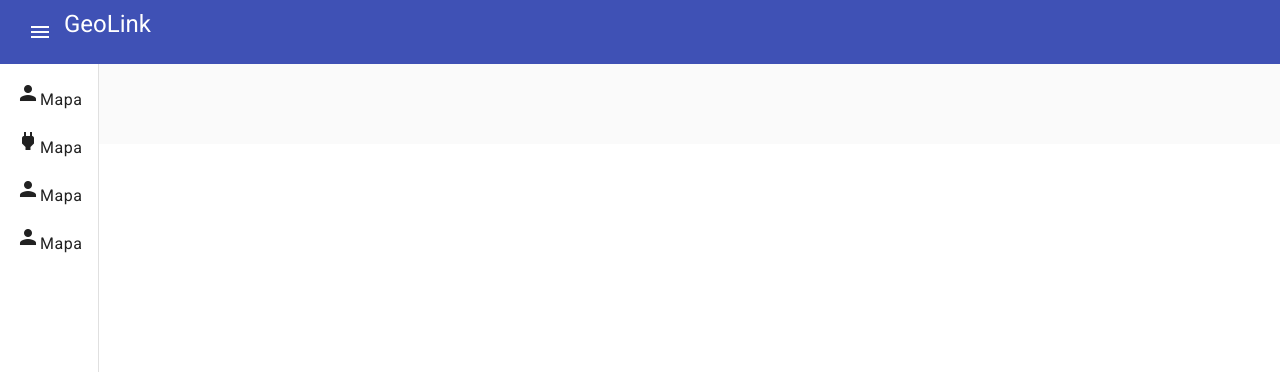
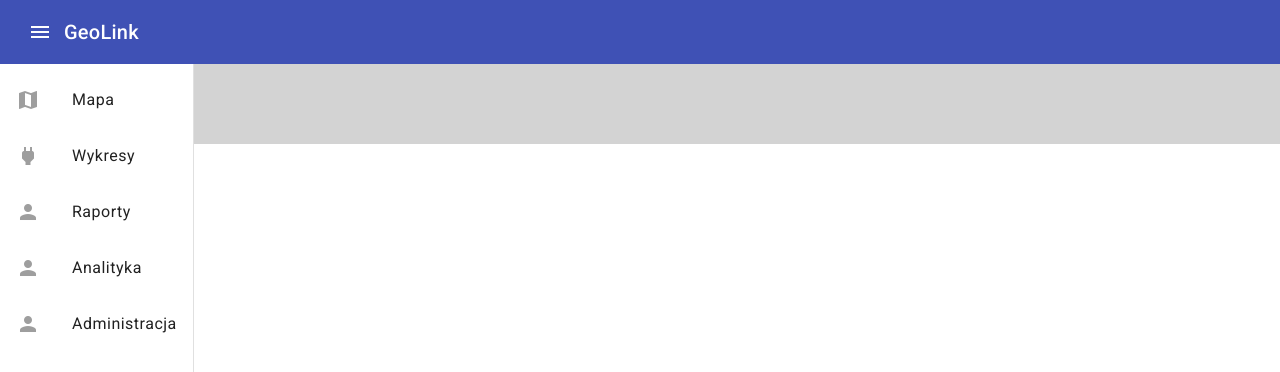
Before and after one commit to XardasLord/EOP.GeoLink, an Angular app in the folder src/GeoLink.Client/: page / in a window 1280 px wide. Shown: the top 372 px of the page. Built offline with nearby package versions, Linux system fonts and the light colour scheme.

Commit message:
Improve navigation menu styling with new Angular Materials version 15

```diff
--- a/src/GeoLink.Client/src/app/core/ui/navigation/navigation.component.html
+++ b/src/GeoLink.Client/src/app/core/ui/navigation/navigation.component.html
@@ -6,26 +6,32 @@
       <mat-list-item
         [routerLink]="RoutePaths.Map"
         routerLinkActive="active-route">
-        <mat-icon matListIcon>person</mat-icon>
-        <span matLine *ngIf="sidenav.opened">Mapa</span>
+        <mat-icon matListItemIcon>map</mat-icon>
+        <span matListItemTitle *ngIf="sidenav.opened">Mapa</span>
       </mat-list-item>
       <mat-list-item
         [routerLink]="RoutePaths.Map"
         routerLinkActive="active-route">
-        <mat-icon matListIcon>power</mat-icon>
-        <span matLine *ngIf="sidenav.opened">Mapa</span>
+        <mat-icon matListItemIcon>power</mat-icon>
+        <span matListItemTitle *ngIf="sidenav.opened">Wykresy</span>
       </mat-list-item>
       <mat-list-item
         [routerLink]="RoutePaths.Map"
         routerLinkActive="active-route">
-        <mat-icon matListIcon>person</mat-icon>
-        <span matLine *ngIf="sidenav.opened">Mapa</span>
+        <mat-icon matListItemIcon>person</mat-icon>
+        <span matListItemTitle *ngIf="sidenav.opened">Raporty</span>
       </mat-list-item>
       <mat-list-item
         [routerLink]="RoutePaths.Map"
         routerLinkActive="active-route">
-        <mat-icon matListIcon>person</mat-icon>
-        <span matLine *ngIf="sidenav.opened">Mapa</span>
+        <mat-icon matListItemIcon>person</mat-icon>
+        <span matListItemTitle *ngIf="sidenav.opened">Analityka</span>
+      </mat-list-item>
+      <mat-list-item
+        [routerLink]="RoutePaths.Map"
+        routerLinkActive="active-route">
+        <mat-icon matListItemIcon>person</mat-icon>
+        <span matListItemTitle *ngIf="sidenav.opened">Administracja</span>
       </mat-list-item>
     </mat-nav-list>
   </mat-sidenav>
--- a/src/GeoLink.Client/src/app/core/ui/navigation/navigation.component.scss
+++ b/src/GeoLink.Client/src/app/core/ui/navigation/navigation.component.scss
@@ -1,3 +1,9 @@
-mat-sidenav {
-  top: 64px !important;
+@import '../../../../assets/scss/variables.scss';
+
+.mat-sidenav-container {
+  background: $navbar-background-color;
+
+  .mat-sidenav {
+    top: 64px !important;
+  }
 }
--- a/src/GeoLink.Client/src/app/core/ui/toolbar/toolbar.component.html
+++ b/src/GeoLink.Client/src/app/core/ui/toolbar/toolbar.component.html
@@ -3,6 +3,6 @@
     <button mat-icon-button (click)="toggleMenu()">
       <mat-icon>menu</mat-icon>
     </button>
-    <h1>GeoLink</h1>
+    <span>GeoLink</span>
   </mat-toolbar-row>
 </mat-toolbar>
--- /dev/null
+++ b/src/GeoLink.Client/src/assets/scss/variables.scss
@@ -0,0 +1,2 @@
+$main-content-background-color: lightgrey;
+$navbar-background-color: #fff;
--- a/src/GeoLink.Client/src/styles.scss
+++ b/src/GeoLink.Client/src/styles.scss
@@ -1,4 +1,4 @@
-/* You can add global styles to this file, and also import other style files */
+@import 'assets/scss/variables.scss';
 
 html, body { height: 100%; }
 body { margin: 0; font-family: Roboto, "Helvetica Neue", sans-serif; }
@@ -9,4 +9,7 @@ body { margin: 0; font-family: Roboto, "Helvetica Neue", sans-serif; }
 
 #main-content {
   padding: 40px;
+  width: 100%;
+  height: 100%;
+  background: $main-content-background-color;
 }
```
